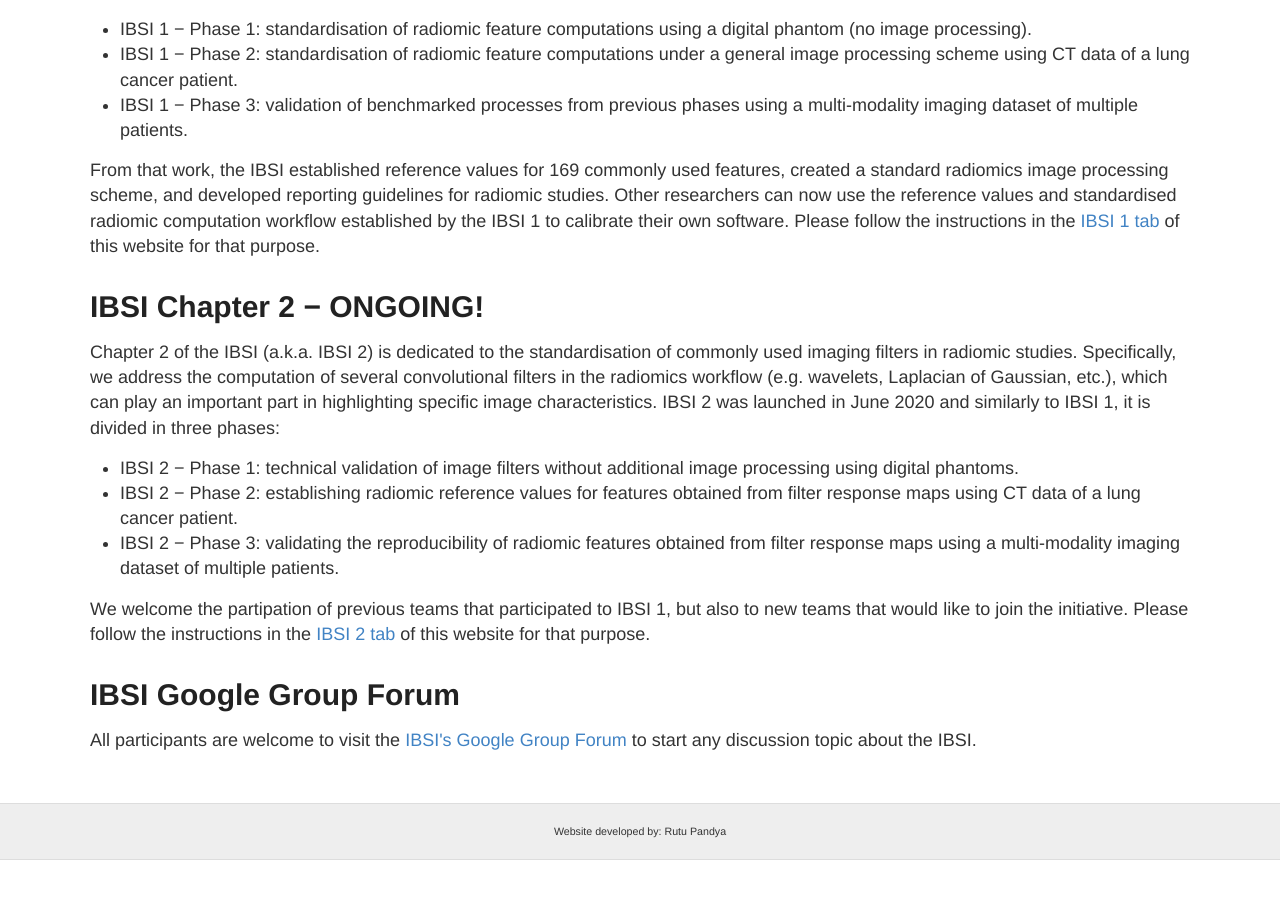
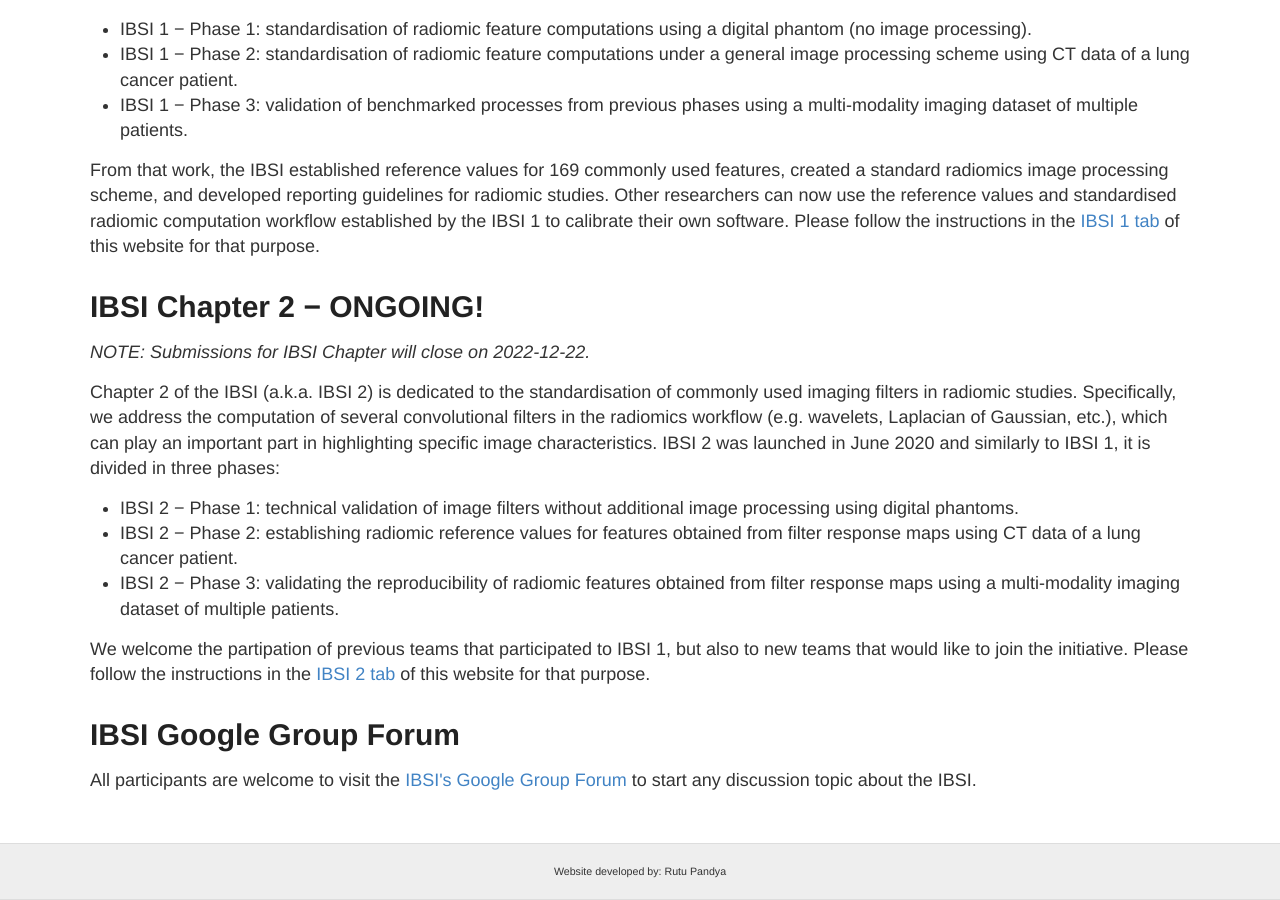
Before and after one commit to theibsi/theibsi.github.io, a Jekyll site: the page built from index.html, in a window 1280 px wide and 900 px high, scrolled down 758 px. Built offline with Jekyll 4.4.1, drawn with Linux system fonts in a browser that asks for light colours; before the commit the page ends 1618 px from its top, so only the background shows below that.

Commit message:
Closing submissions for IBSI Chapter 2

```diff
--- a/index.html
+++ b/index.html
@@ -73,6 +73,8 @@ layout : default
 <section title="ibsi2-home">
     <h1>IBSI Chapter 2 − ONGOING!</h1>
     <p>
+        <i>NOTE: Submissions for IBSI Chapter will close on 2022-12-22.</i>
+    <p>
         Chapter 2 of the IBSI (a.k.a. IBSI 2) is dedicated to the standardisation of commonly used imaging filters in radiomic studies. Specifically, we address the computation of several convolutional filters in the radiomics workflow (e.g. wavelets, Laplacian of Gaussian, etc.), which can play an important part in highlighting specific image characteristics. IBSI 2 was launched in June 2020 and similarly to IBSI 1, it is divided in three phases:
     <ul>
         <li>IBSI 2 − Phase 1: technical validation of image filters without additional image processing using digital phantoms.</li>
```
